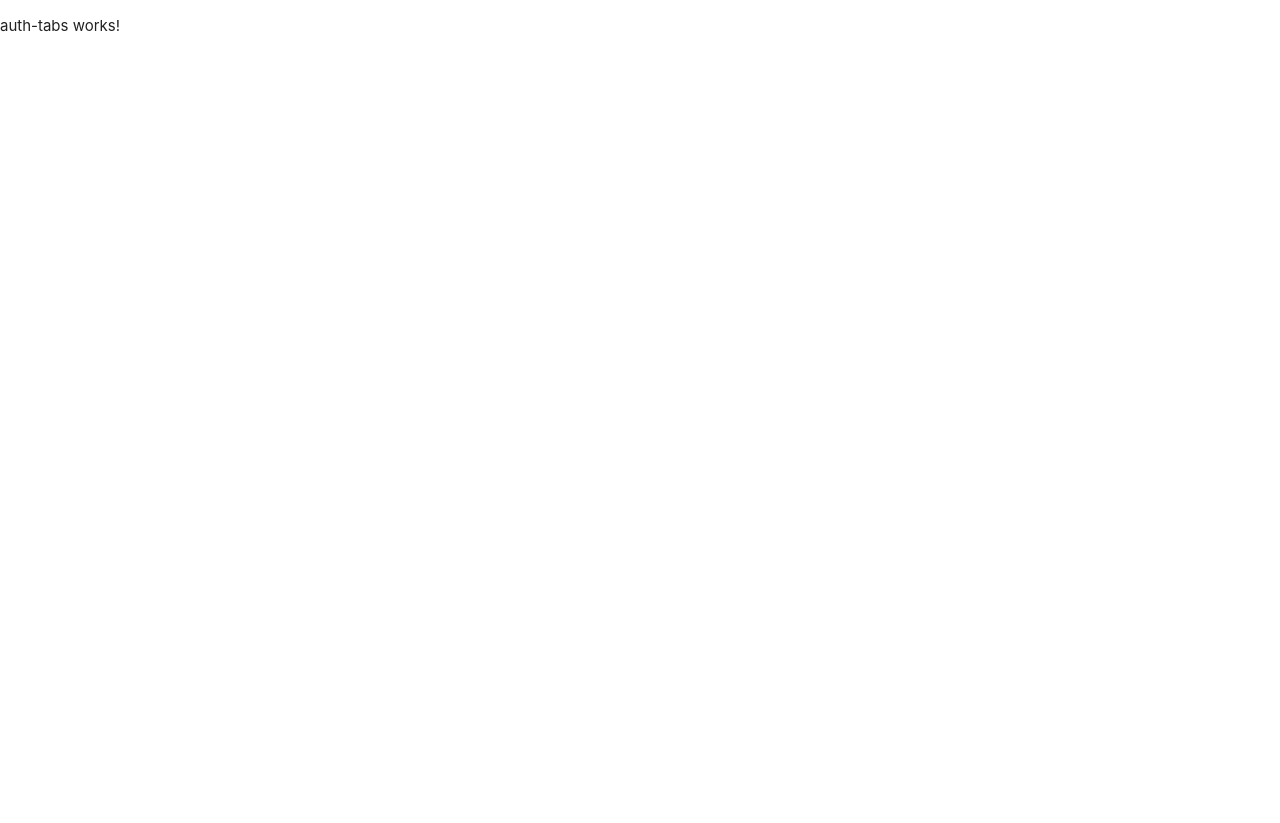
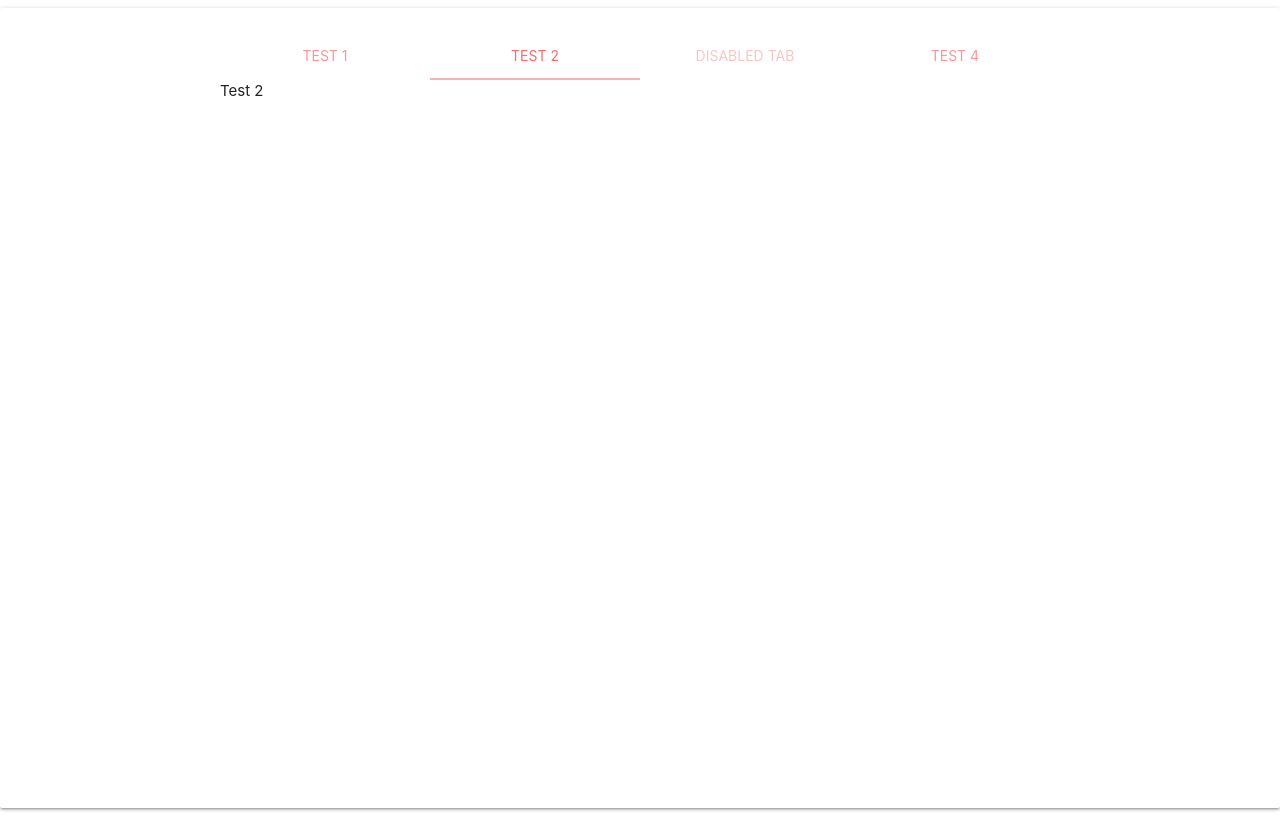
Before and after one commit to bakaiDev/express-mongoDb-angular-ionic-chat-app, an Angular app in the folder client/: page / in a window 1280 px wide. Before the commit the page ends 800 px from the top, so only its background shows below. Built offline with nearby package versions, Linux system fonts and the light colour scheme.

Commit message:
Added materialize Tabs

```diff
--- a/client/src/app/components/auth-tabs/auth-tabs.component.html
+++ b/client/src/app/components/auth-tabs/auth-tabs.component.html
@@ -1 +1,18 @@
-<p>auth-tabs works!</p>
+<div class="card-panel white bodyDiv">
+  <div class="container bodyContainer">
+    <div class="row">
+      <div class="col s12">
+        <ul class="tabs">
+          <li class="tab col s3"><a href="#test1">Test 1</a></li>
+          <li class="tab col s3"><a class="active" href="#test2">Test 2</a></li>
+          <li class="tab col s3 disabled"><a href="#test3">Disabled Tab</a></li>
+          <li class="tab col s3"><a href="#test4">Test 4</a></li>
+        </ul>
+      </div>
+      <div id="test1" class="col s12">Test 1</div>
+      <div id="test2" class="col s12">Test 2</div>
+      <div id="test3" class="col s12">Test 3</div>
+      <div id="test4" class="col s12">Test 4</div>
+    </div>
+  </div>
+</div>
--- a/client/src/app/components/auth-tabs/auth-tabs.component.scss
+++ b/client/src/app/components/auth-tabs/auth-tabs.component.scss
@@ -0,0 +1,3 @@
+.bodyDiv{
+  height: 100vh;
+}
--- a/client/src/app/components/auth-tabs/auth-tabs.component.ts
+++ b/client/src/app/components/auth-tabs/auth-tabs.component.ts
@@ -1,5 +1,5 @@
 import { Component, OnInit } from '@angular/core';
-
+import * as M from 'materialize-css';
 @Component({
   selector: 'app-auth-tabs',
   templateUrl: './auth-tabs.component.html',
@@ -10,6 +10,8 @@ export class AuthTabsComponent implements OnInit {
   constructor() { }
 
   ngOnInit(): void {
+    const tabs = document.querySelector('.tabs');
+    M.Tabs.init(tabs, {});
   }
 
 }
```
